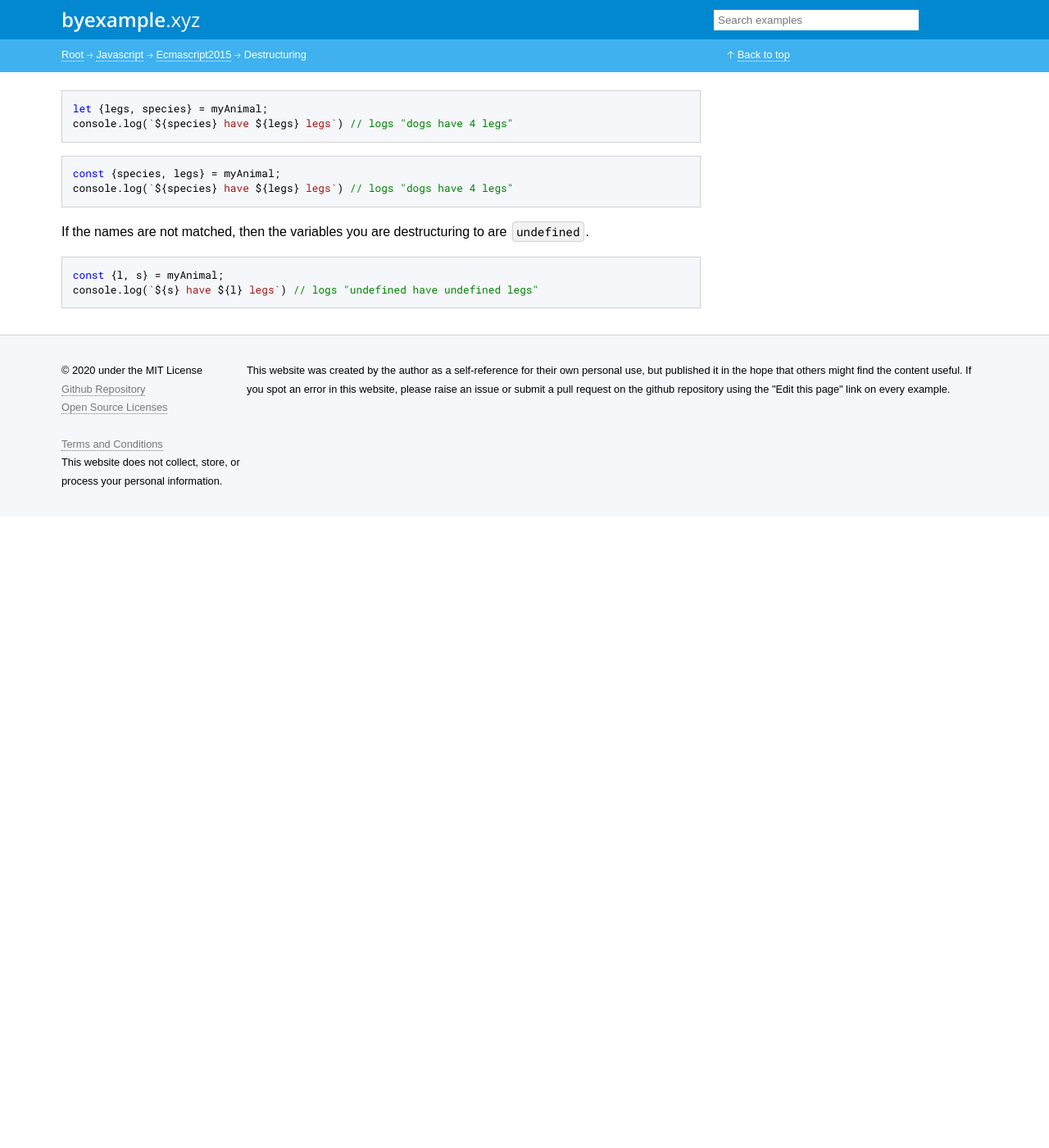
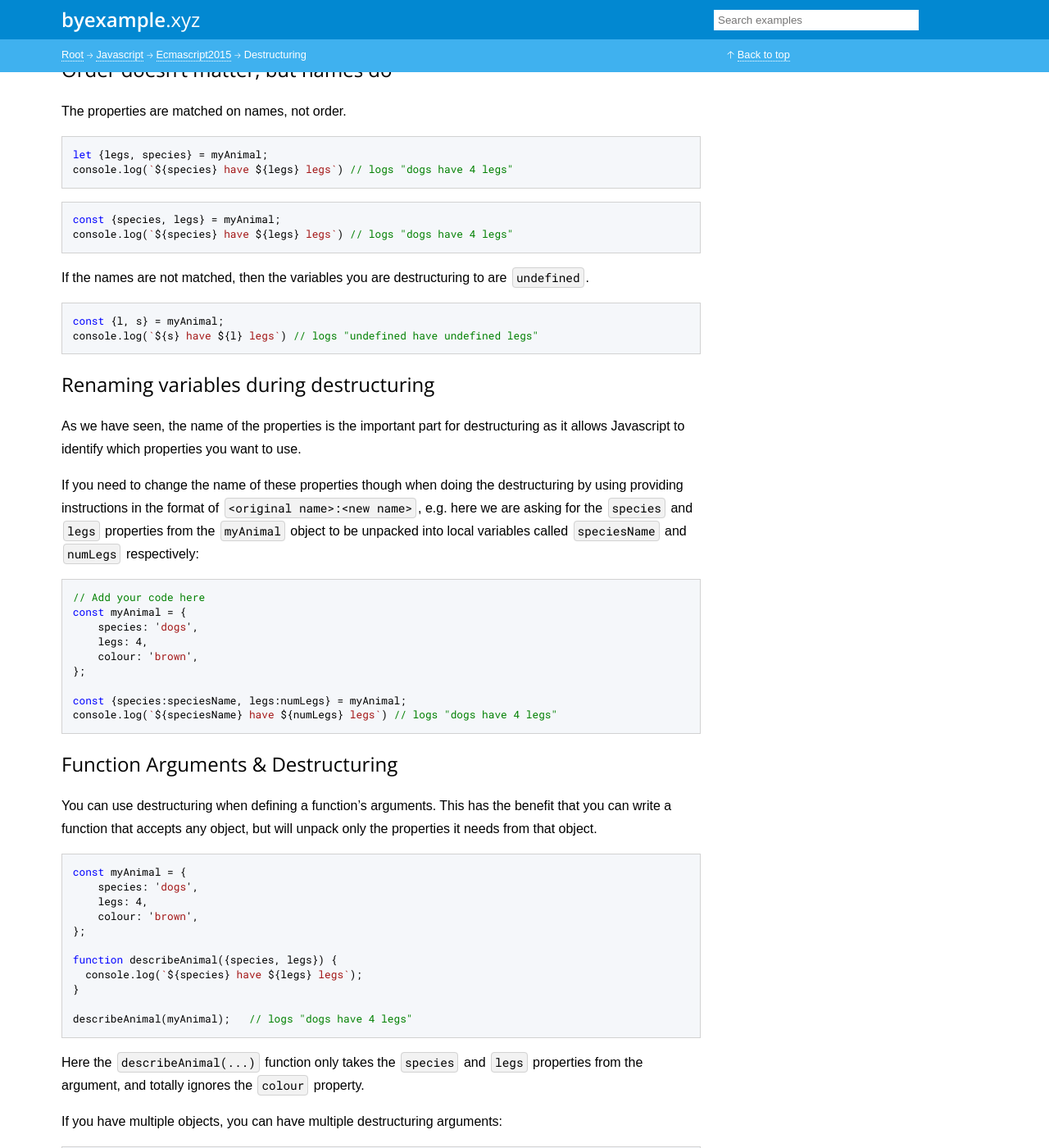
Before and after one commit to matt1/byexample.xyz, a Jekyll site: the page built from _examples/javascript/ECMAScript2015/destructuring.md, in a window 1280 px wide and 1400 px high, scrolled down 907 px. Shown: the whole window at 82% size. Built offline with Jekyll 4.4.1, drawn with Linux system fonts in a browser that asks for light colours; before the commit the page ends 1537 px from its top, so only the background shows below that; some of the changed text lies outside the part shown.

Commit message:
Update destructuring.md

````diff
--- a/_examples/javascript/ECMAScript2015/destructuring.md
+++ b/_examples/javascript/ECMAScript2015/destructuring.md
@@ -6,8 +6,8 @@ lang: "javascript"
 version: "ECMAScript2015"
 ---
 
-Destructuring is basically a way of assigning variables from an object or array
-in a simple way.
+Destructuring is basically a way of assigning local variables from the contents
+of an object or array in a simple way.
 
 You may have already used destructuring without even realising if you have ever
 used an `import` statement when using
@@ -15,7 +15,8 @@ used an `import` statement when using
 `import {someName} from './myModule.js` is actually using destructuring to get
 the value of `someName` from the module.
 
-Consider a simple object with some properties:
+Lets take a look at the most basic examples - lets consider a simple object with
+some properties:
 
 ```javascript
 const myAnimal = {
@@ -24,6 +25,7 @@ const myAnimal = {
     colour: 'brown',
 };
 ```
+
 Without destructuring if you wanted to assign the values from your object to
 new variables, you would need to do this separately, e.g.:
 
@@ -33,7 +35,9 @@ const colour = myAnimal.colour;
 const species = myAnimal.species;
 const legs = myAnimal.legs;
 ```
-With destructuring you can do this in a shorter & more concise way:
+
+With destructuring you can do this in a shorter & more concise way by simply
+naming the properties you'd like to extract inside of a pair of `{...}`:
 
 ```javascript
 // With destructuring
@@ -48,7 +52,9 @@ const {legs} = myAnimal;
 ```
 
 ## Order doesn't matter, but names do
+
 The properties are matched on names, not order.
+
 ```javascript
 let {legs, species} = myAnimal;
 console.log(`${species} have ${legs} legs`) // logs "dogs have 4 legs"
@@ -66,3 +72,79 @@ If the names are not matched, then the variables you are destructuring to are
 const {l, s} = myAnimal;
 console.log(`${s} have ${l} legs`) // logs "undefined have undefined legs"
 ```
+
+## Renaming variables during destructuring
+
+As we have seen, the name of the properties is the important part for
+destructuring as it allows Javascript to identify which properties you want to
+use.
+
+If you need to change the name of these properties though when doing the
+destructuring by using providing instructions in the format of
+`<original name>:<new name>`, e.g. here we are asking for the `species` and
+`legs` properties from the `myAnimal` object to be unpacked into local
+variables called `speciesName` and `numLegs` respectively:
+
+```javascript
+// Add your code here
+const myAnimal = {
+    species: 'dogs',
+    legs: 4,
+    colour: 'brown',
+};
+
+const {species:speciesName, legs:numLegs} = myAnimal;
+console.log(`${speciesName} have ${numLegs} legs`) // logs "dogs have 4 legs"
+```
+
+## Function Arguments & Destructuring
+
+You can use destructuring when defining a function's arguments. This has the
+benefit that you can write a function that accepts any object, but will unpack
+only the properties it needs from that object.
+
+```javascript
+const myAnimal = {
+    species: 'dogs',
+    legs: 4,
+    colour: 'brown',
+};
+
+function describeAnimal({species, legs}) {
+  console.log(`${species} have ${legs} legs`);
+}
+
+describeAnimal(myAnimal);   // logs "dogs have 4 legs"
+```
+
+Here the `describeAnimal(...)` function only takes the `species` and `legs`
+properties from the argument, and totally ignores the `colour` property.
+
+If you have multiple objects, you can have multiple destructuring arguments:
+
+```javascript
+const myAnimal = {
+    species: 'dogs',
+    legs: 4,
+    colour: 'brown',
+};
+
+const myPetShop = {
+  name: 'Best-4-Pets',
+  city: 'London',
+};
+
+function describeAnimal({species, legs}, {name:petShopName}) {
+  console.log(`I take my ${species} to ${petShopName}`);
+}
+
+describeAnimal(myAnimal, myPetShop); // logs "I take my dog to Best-4-pets"
+```
+
+### `arguments` an function argument destructuring
+
+You may been wondering what the `arguments` object looks like when using
+destructuring and function arguments.
+
+The simple answer is that `arguments` contains the object(s) that were provided
+in the function call, and not the destructured properties.
````
